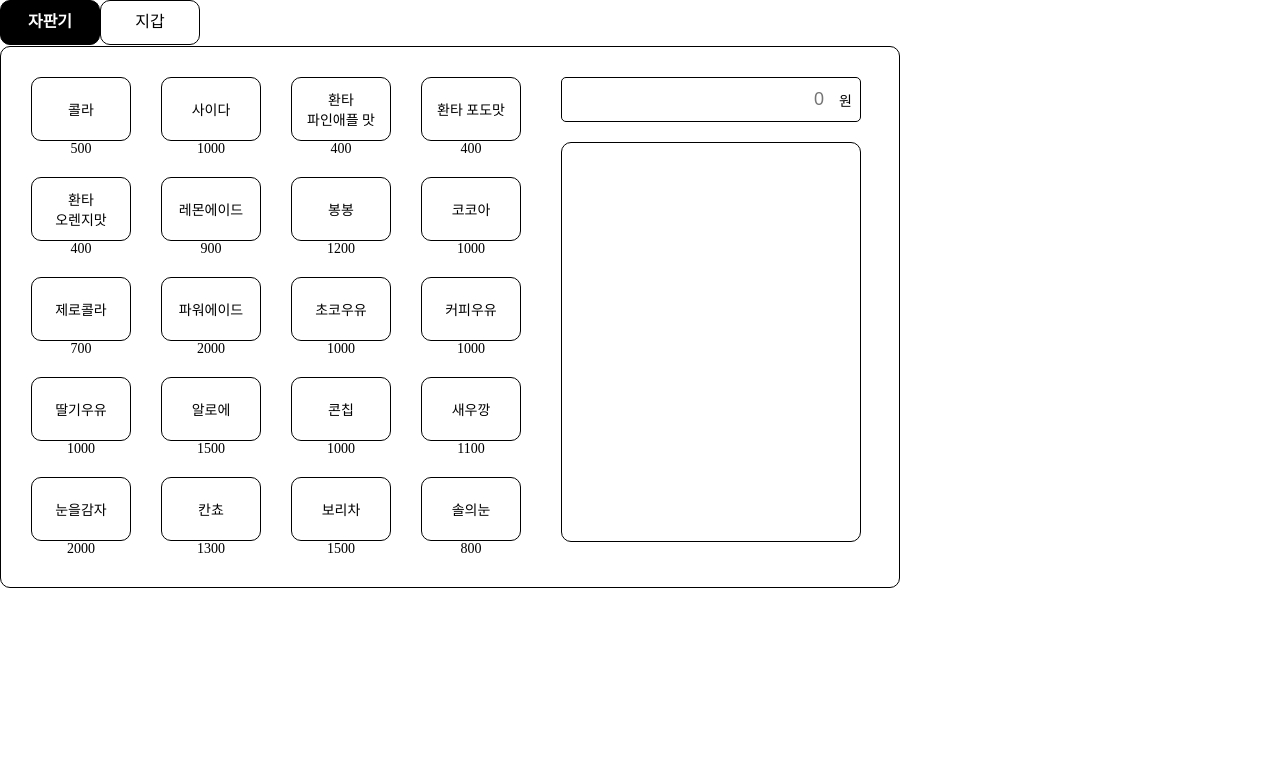
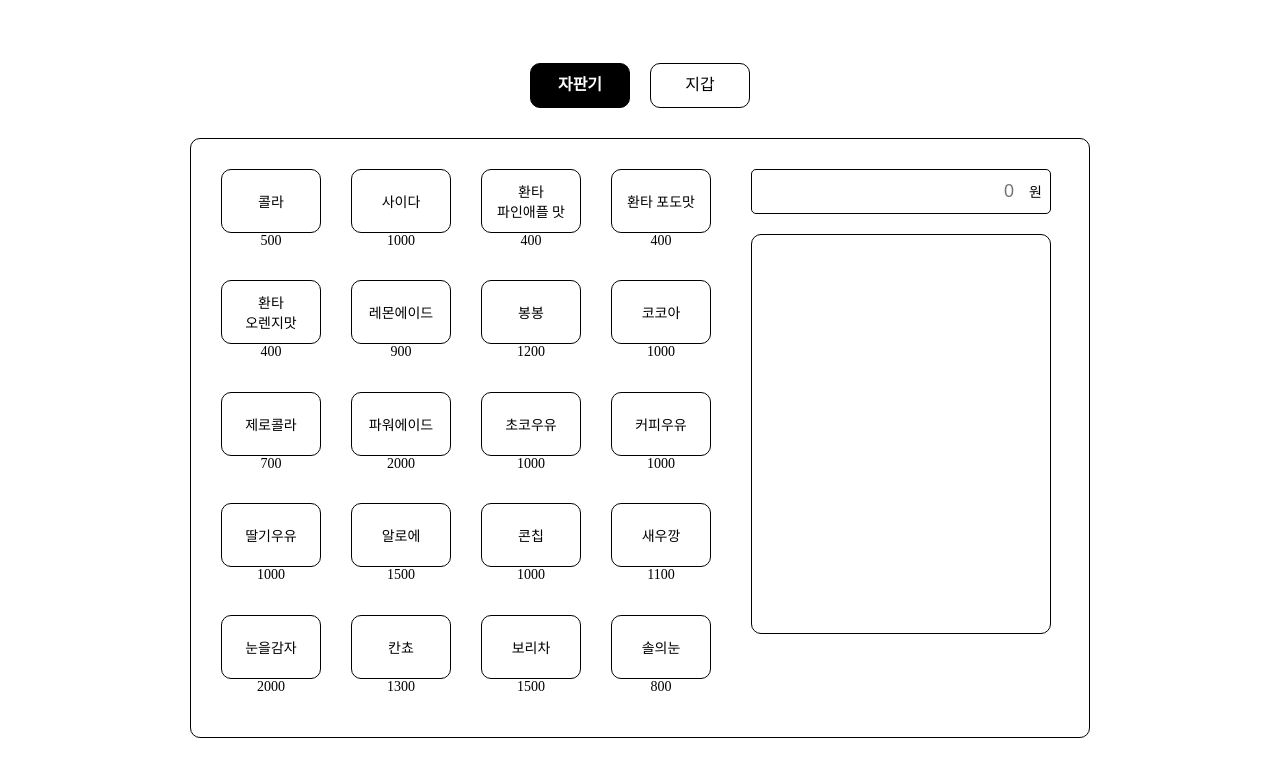
Before and after one commit to codesquad-members-2022/fe-vm, a React (Create React App) app: page /vm in a window 1280 px wide. Shown: the top 776 px of the page. Built offline with nearby package versions, Linux system fonts and the light colour scheme.

Commit message:
feat: 홈 페이지 스타일링

```diff
--- a/src/components/moneySlot/MoneySlot.style.js
+++ b/src/components/moneySlot/MoneySlot.style.js
@@ -6,7 +6,7 @@ const SlotContainer = styled.form`
     border: 1px solid black;
     border-radius: 5px;
     display: flex;
-    justify-contents: end;
+    justify-content: end;
     align-items: center;
     padding: 0px 8px;
 `;
--- a/src/components/product/Product.style.js
+++ b/src/components/product/Product.style.js
@@ -23,7 +23,7 @@ const ProductNameWrapper = styled(RoundBorder)`
     border: ${(props) =>
         props.choosable ? "2px solid red" : "1px solid black"};
     display: flex;
-    justify-contents: center;
+    justify-content: center;
     align-items: center;
 `;
 
--- a/src/routes/Home.jsx
+++ b/src/routes/Home.jsx
@@ -1,7 +1,7 @@
 import { Outlet, Link, useLocation } from "react-router-dom";
 import { useState } from "react";
 import dataOfwallet from "../data/wallet";
-import { TabButton } from "./Routes.style";
+import { HomeContainer, TabNav, TabButton } from "./Home.style";
 
 const VM = "vm";
 const WALLET = "wallet";
@@ -30,8 +30,8 @@ function Home() {
     };
 
     return (
-        <>
-            <nav>
+        <HomeContainer>
+            <TabNav>
                 <TabButton isCurrentTab={currentTab === VM}>
                     <Link to="/vm" onClick={() => changeTab(VM)}>
                         자판기
@@ -42,7 +42,7 @@ function Home() {
                         지갑
                     </Link>
                 </TabButton>
-            </nav>
+            </TabNav>
             {pathname === "/" && <h1>버튼을 클릭하세요</h1>}
             <Outlet
                 context={{
@@ -54,7 +54,7 @@ function Home() {
                     putMoneyIntoVendingMachine,
                 }}
             />
-        </>
+        </HomeContainer>
     );
 }
 
--- a/src/routes/Routes.style.js
+++ b/src/routes/Home.style.js
@@ -1,4 +1,19 @@
 import styled from "styled-components";
+
+const HomeContainer = styled.main`
+    width: 100vw;
+    height: 100vh;
+    display: flex;
+    flex-direction: column;
+    align-items: center;
+    justify-content: center;
+    gap: 30px;
+`;
+
+const TabNav = styled.nav`
+    display: flex;
+    gap: 20px;
+`;
 
 const TabButton = styled.button`
     width: 100px;
@@ -19,4 +34,4 @@ const TabButton = styled.button`
     }
 `;
 
-export { TabButton };
+export { HomeContainer, TabNav, TabButton };
--- a/src/routes/VendingMachine.style.js
+++ b/src/routes/VendingMachine.style.js
@@ -5,6 +5,7 @@ const VendingMachineContainer = styled(RoundBorder)`
     display: flex;
     padding: 30px;
     width: 900px;
+    height: 600px;
     gap: 30px;
 `;
 
--- a/src/routes/Wallet.Style.js
+++ b/src/routes/Wallet.Style.js
@@ -6,6 +6,7 @@ const WalletWrapper = styled(RoundBorder)`
     flex-direction: column;
     padding: 30px;
     width: 250px;
+    height: 600px;
     gap: 20px;
 `;
 
```
